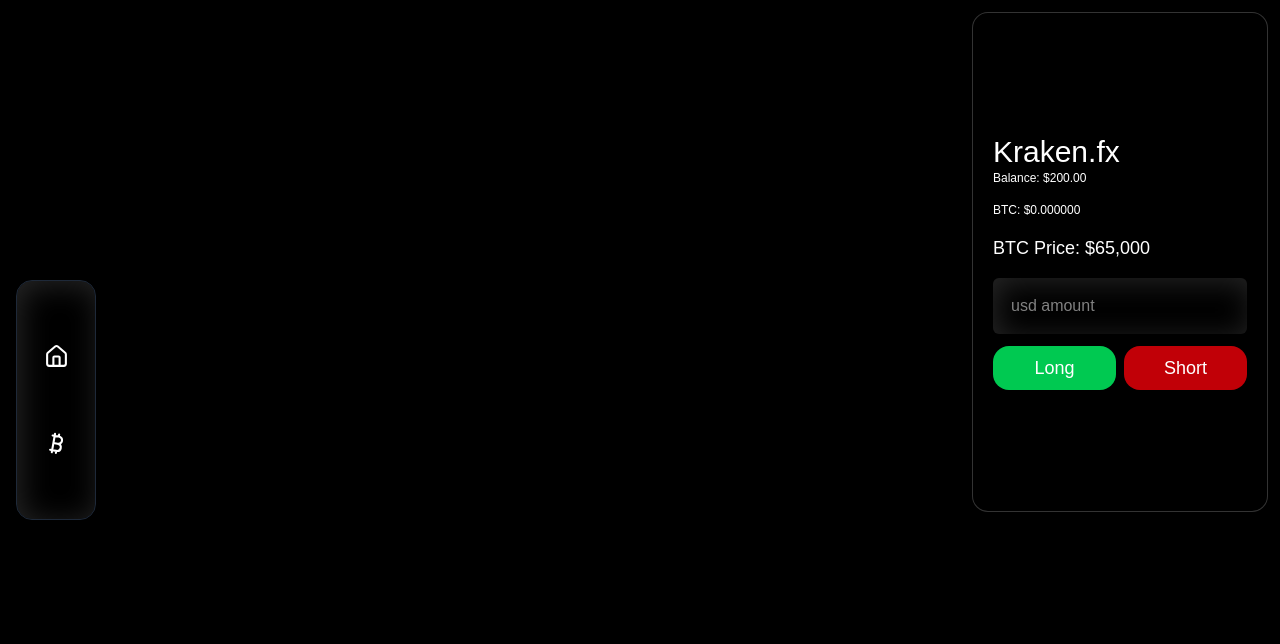
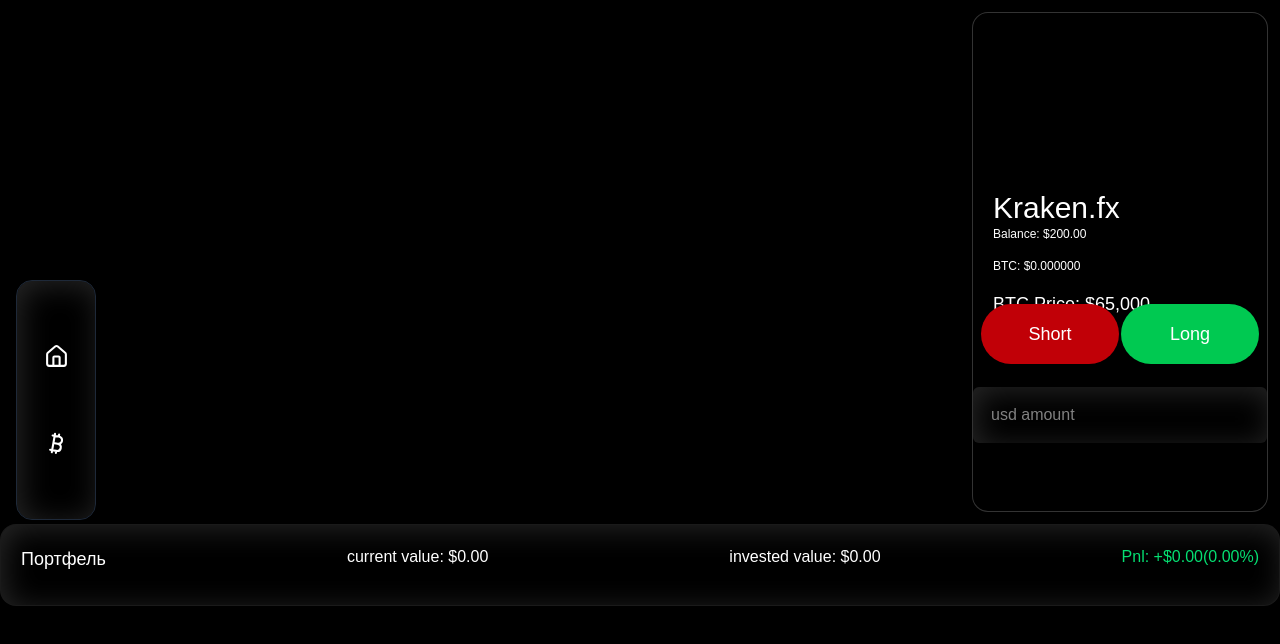
Before and after one commit to SamirSweden/mern, a Next.js app: page /btc in a window 1280 px wide. Shown: the top 644 px of the page. Built offline with nearby package versions, Linux system fonts and the light colour scheme; no server answers.

Commit message:
added new panel + pnl

```diff
--- a/app/btc/layout.tsx
+++ b/app/btc/layout.tsx
@@ -1,5 +1,5 @@
 import { Metadata} from "next"
-
+import {Toaster} from "sonner"
 
 export const metadata: Metadata = {
     title: "Panel - invest to btc , solana , and kraken/usdt ",
@@ -12,6 +12,10 @@ export default function BtcLayout({children}: {children: React.ReactNode}) {
     return (
         <>
             {children}
+            <Toaster
+                position={'top-right'}
+                richColors
+            />
         </>
     )
 }
--- a/app/btc/page.tsx
+++ b/app/btc/page.tsx
@@ -1,9 +1,18 @@
+'use client'
+
+import { useState } from "react";
 import ChartTrade from "@/app/components/banners/trade-banner/chart/ChartTrade";
 import TradePanel from "@/app/components/banners/trade-banner/chart/TradePanel";
-
+import PnlCard from "@/app/components/shared/trade/PnlCard";
 
 
 export default function Btc() {
+    const [balance , setBalance] = useState(200)
+    const [btc , setBtc] = useState(0)
+    const [price , setPrice] = useState(65000)
+    const [avgPrice , setAvgPrice] = useState(0)
+
+
     return (
         <>
             <main className="min-h-screen bg-black text-white ">
@@ -13,9 +22,30 @@ export default function Btc() {
                     </div>
 
                     <div className="col-span-3 p-3">
-                        <TradePanel />
+                        <TradePanel
+                            balance={balance}
+                            setBalance={setBalance}
+
+                            btc={btc}
+                            setBtc={setBtc}
+
+                            price={price}
+                            setPrice={setPrice}
+
+                            avgPrice={avgPrice}
+                            setAvgPrice={setAvgPrice}
+                        />
                     </div>
+
                 </div>
+                <div>
+                    <PnlCard
+                        btc={btc}
+                        currentPrice={price}
+                        avgPrice={avgPrice}
+                    />
+                </div>
+
             </main>
         </>
     )
--- a/app/components/banners/trade-banner/chart/TradePanel.tsx
+++ b/app/components/banners/trade-banner/chart/TradePanel.tsx
@@ -1,56 +1,68 @@
 'use client'
 
-import {useEffect , useCallback,useState} from "react";
-
-export default function TradePanel(){
-    const [balance , setBalance] = useState<number>(() => {
-        if(typeof window !== "undefined") {
-            const saved = localStorage.getItem("balance");
-
-            return saved ? Number(saved) : 200;
-        }
-        return 200;
-    })
-    const [btc , setBtc] = useState<number>(() => {
-        if(typeof window !== "undefined") {
-            const saved = localStorage.getItem("btc")
-
-            return saved ? Number(saved) : 0;
-        }
-        return 0;
-    });
-    const [price , setPrice] = useState<number>(65000);
-    const [amount , setAmount] = useState<string>("");
+import {toast} from "sonner";
+import React, {useEffect , useCallback,useState} from "react";
 
 
+type Props = {
+    balance:number;
+    setBalance: React.Dispatch<React.SetStateAction<number>>
+
+    btc: number;
+    setBtc: React.Dispatch<React.SetStateAction<number>>
+
+    price: number;
+    setPrice: React.Dispatch<React.SetStateAction<number>>
+
+    avgPrice: number;
+    setAvgPrice: React.Dispatch<React.SetStateAction<number>>
+}
+
+
+export default function TradePanel({balance, setBalance , btc , setBtc , price , setPrice , avgPrice , setAvgPrice}: Props){
+
+    const [amount , setAmount] = useState<string>("")
 
     const fetchPrices = useCallback(async () => {
-        const res = await fetch("https://api.binance.com/api/v3/ticker/price?symbol=BTCUSDT");
-        const data = await res.json();
-
+        const res = await fetch("https://api.binance.com/api/v3/ticker/price?symbol=BTCUSDT")
+        const data = await res.json()
         setPrice(Number(data.price))
-    },[])
+    }, [setPrice])
 
     useEffect(() => {
-        fetchPrices();
+        fetchPrices()
+
+        const interval = setInterval(() => {
+            fetchPrices()
+        }, 3000)
+
+        return () => clearInterval(interval)
     },[fetchPrices])
 
     function buyBtc(){
         const usd = Number(amount)
 
         if(usd > balance){
-            alert("Not enough balance")
+            toast.error("Not enough balance")
             return;
         }
 
         const btcAmount = usd / price;
+        const totalOldValue = btc * avgPrice;
+        const totalNewValue = btcAmount * price;
+        const totalBtc = btc + btcAmount;
+
+        const newAvgPrice = totalBtc > 0  ? (totalOldValue + totalNewValue) / totalBtc : 0;
         const newBalance = balance - usd;
-        const newBtc = btc + btcAmount;
+
+
         setBalance(newBalance)
-        setBtc(newBtc);
+        setBtc(newAvgPrice);
 
         localStorage.setItem("balance", String(newBalance))
-        localStorage.setItem("btc", String(newBtc))
+        localStorage.setItem("btc", String(totalBtc))
+
+        toast.success(`Bought BTC for $${usd}`)
     }
 
     function sellBtc(){
@@ -58,7 +70,7 @@ export default function TradePanel(){
         const btcToSell = usd / price;
 
         if(btcToSell > btc){
-            alert("Not enough btc")
+            toast.error("Not enough btc")
             return;
         }
 
@@ -70,11 +82,13 @@ export default function TradePanel(){
 
         localStorage.setItem("balance", String(newBalance))
         localStorage.setItem("btc", String(newBtc))
+
+        toast.success(`Sold  BTC for $${usd}`)
     }
 
     return (
         <>
-            <div className={'bg-black h-[500px] border border-white/20  rounded-2xl p-5 flex items-start justify-center flex-col w-full'}>
+            <div className={'bg-black h-[500px] relative border border-white/20  rounded-2xl p-5 flex items-start justify-center flex-col w-full'}>
                 <h2 className={`text-white text-3xl font-mono `}>Kraken.fx </h2>
                 <div className="space-y-4 mb-4">
                     <h5 className={`
@@ -100,20 +114,25 @@ export default function TradePanel(){
                      py-4 px-4.5 outline-none w-full
                      border-none
                      mb-3
+                     absolute left-0 bottom-14
                      shadow-[inset_4px_4px_30px_0_hsla(0,0%,100%,.15)] hover:bg-[#111]`}
                     value={amount}
                     placeholder={"usd amount"}
                     onChange={(e) => setAmount(e.target.value)}
                 />
 
-                <div className="flex  items-center  gap-2 w-full">
+                <div className="flex  items-center  gap-2 w-full  bg-transparent   ">
                     <button onClick={buyBtc}
-                        className={`rounded-2xl  py-2 px-4 bg-green-500 hover:bg-green-700 cursor-pointer flex-1 text-white text-lg font-mono capitalize `}
+                        className={`
+                        absolute bottom-[-20] right-2 w-[47%]
+                        rounded-4xl  py-4 px-3 bg-green-500 hover:bg-green-700 cursor-pointer flex-1 text-white text-lg font-mono capitalize `}
                     >
                         long
                     </button>
                     <button onClick={sellBtc}
-                            className={`rounded-2xl py-2 px-4 flex-1  bg-red-700 hover:bg-red-400 cursor-pointer  text-white text-lg font-mono capitalize `}
+                            className={`
+                            absolute bottom-[-20] left-2 w-[47%]
+                            rounded-4xl py-4 px-3 flex-1  bg-red-700 hover:bg-red-400 cursor-pointer  text-white text-lg font-mono capitalize `}
                     >
                         short
                     </button>
--- /dev/null
+++ b/app/components/shared/trade/PnlCard.tsx
@@ -0,0 +1,57 @@
+
+
+
+type Props = {
+    btc: number;
+    currentPrice: number;
+    avgPrice: number;
+}
+
+
+
+export default function PnlCard({btc , currentPrice , avgPrice}: Props) {
+    const currentValue = btc * currentPrice;
+
+    const investedValue = btc * avgPrice;
+    const pnl = currentValue - investedValue;
+
+    const pnlPercent =
+            investedValue > 0 ? (pnl / investedValue) * 100 : 0;
+
+    return <>
+         <div className={`
+            flex items-start justify-between
+            max-[768px]:flex-col
+            bg-black shadow-[inset_4px_4px_30px_0_hsla(0,0%,100%,.15)]
+            border
+            border-white/10
+            rounded-2xl
+            p-5
+            text-white
+            font-mono
+            space-y-3
+         `}>
+             <h3 className={'font-mono text-lg text-white '}>
+                 Портфель
+             </h3>
+
+             <p>
+                 current value: ${currentValue.toFixed(2)}
+             </p>
+
+             <p>
+                 invested value: ${investedValue.toFixed(2)}
+             </p>
+
+            <p className={
+                pnl >= 0
+                    ? `text-green-400`
+                    : 'text-red-400'
+            }>
+                Pnl: {pnl >= 0 ? "+" : "-"}
+                ${pnl.toFixed(2)}
+                ({pnlPercent.toFixed(2)}%)
+            </p>
+         </div>
+    </>
+}
```
